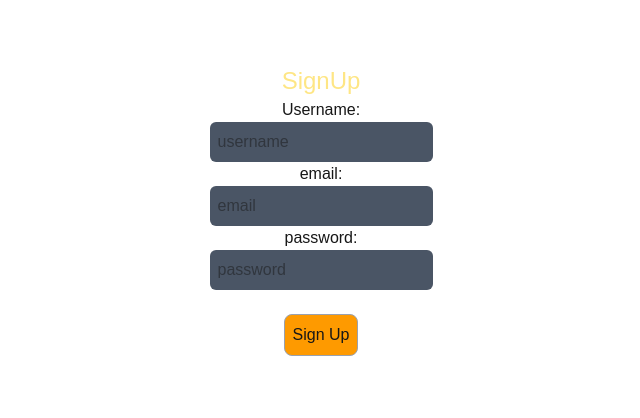
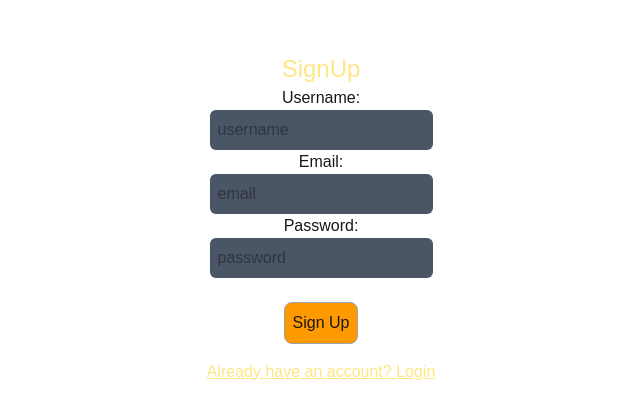
Before and after one commit to shiori0208/NextJS-Project, a Next.js app: page /signup in a window 1280 px wide. Shown: the part 182-600 px from the top of the page, without its empty margins (319-959 px from the left). Built offline with nearby package versions, Linux system fonts and the light colour scheme.

Commit message:
added link for login...

```diff
--- a/src/app/signup/page.tsx
+++ b/src/app/signup/page.tsx
@@ -27,14 +27,14 @@ export default function SignupPage() {
         value={user.username}
         onChange={(e) => setUser({...user, username: e.target.value})}
         placeholder="username" />
-        <label htmlFor="email">email:</label>
+        <label htmlFor="email">Email:</label>
         <input className="bg-gray-600 rounded-md p-2"
         type="text"
         id="email"
         value={user.email}
         onChange={(e) => setUser({...user, email: e.target.value})}
         placeholder="email" />
-        <label htmlFor="password">password:</label>
+        <label htmlFor="password">Password:</label>
         <input className="bg-gray-600 rounded-md p-2"
         type="text"
         id="password"
@@ -47,7 +47,8 @@ export default function SignupPage() {
         className="p-2 border border-gray-400 rounded-lg mb-4 bg-amber-500 hover:bg-amber-700">
           Sign Up
         </button>
-        <Link href="/login" />
+        <Link className="underline text-amber-200" href="/login"> Already have an account? Login
+        </Link>
     </div>
   )
 }
```
